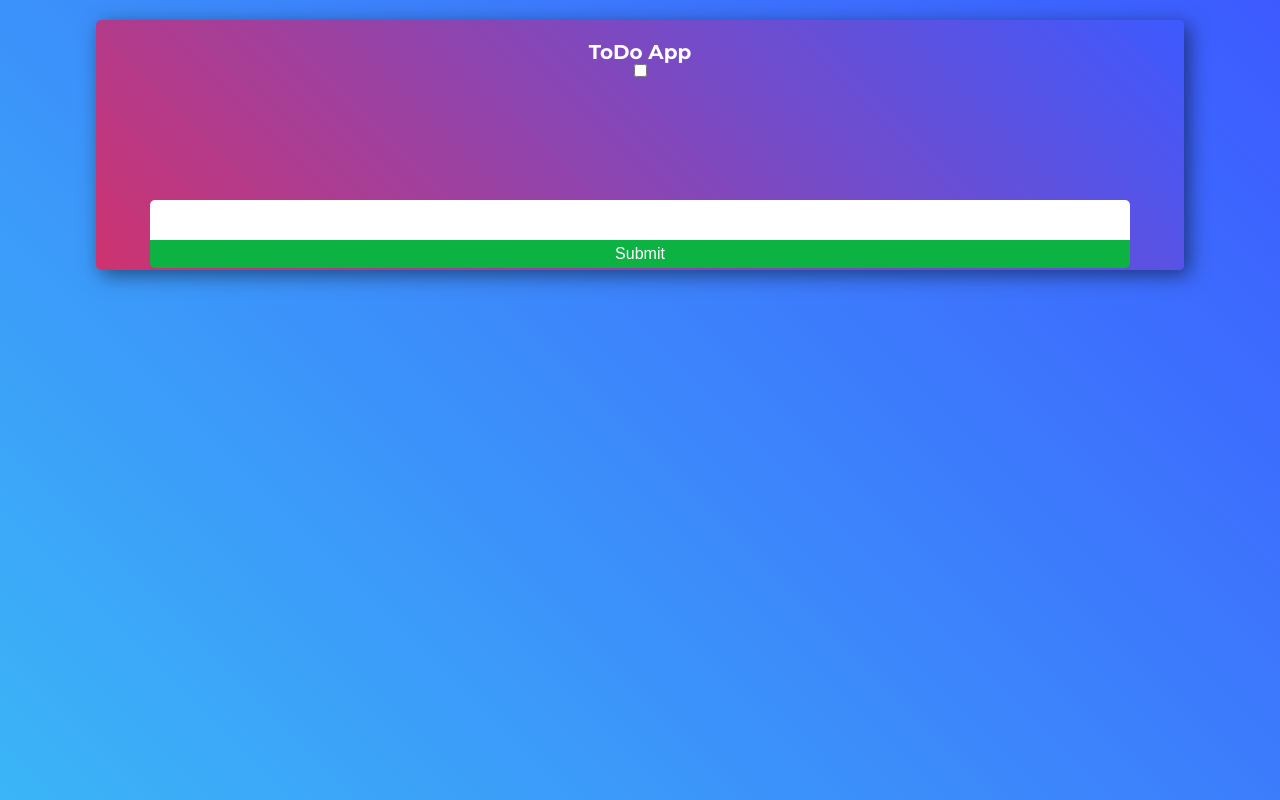
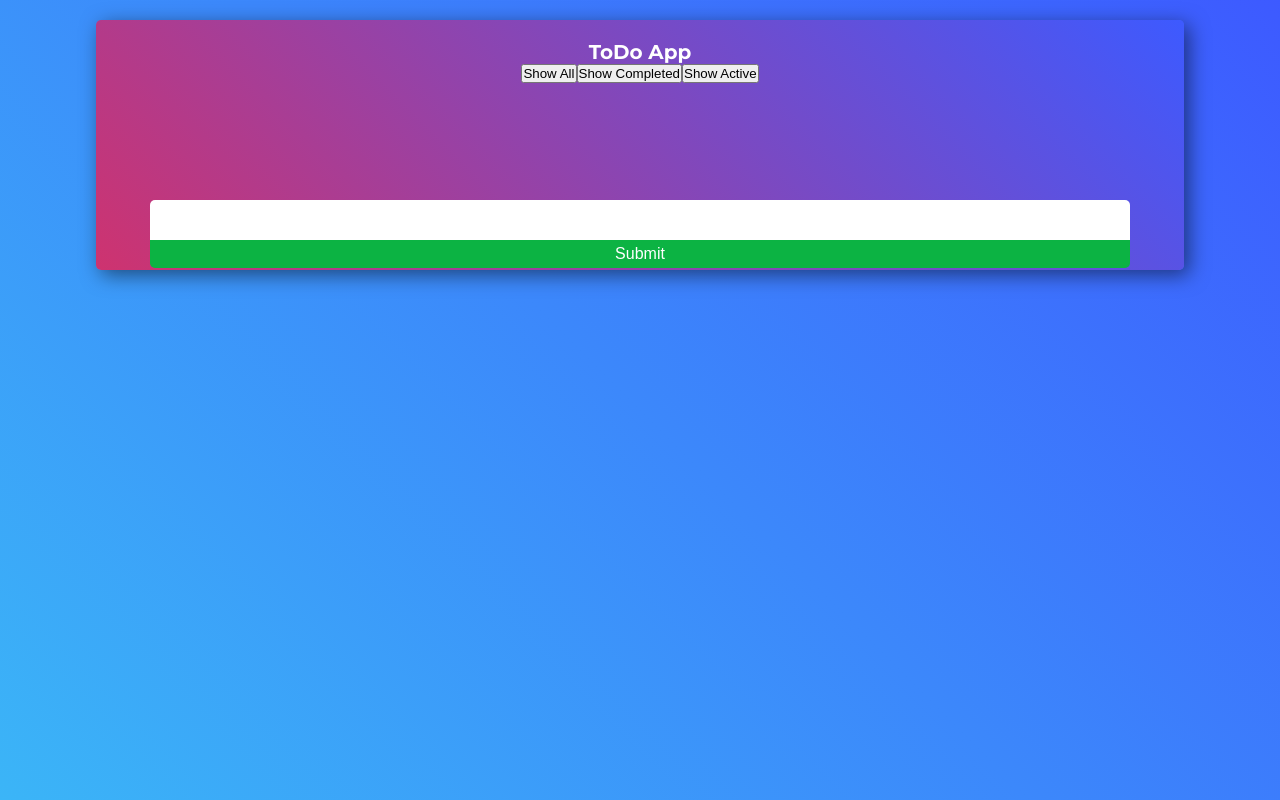
Before and after one commit to dragosbus/todo-react, a React (Create React App) app: page / in a window 1280 px wide. Built offline with nearby package versions, Linux system fonts and the light colour scheme.

Commit message:
filtering is working correctly

```diff
--- a/src/App.js
+++ b/src/App.js
@@ -7,10 +7,23 @@ import { Form } from './components/Form';
 import {Tasks} from './components/Tasks';
 import './App.css';
 
+const getVisibleTodos = (todos, filter) => {
+  switch(filter) {
+    case 'SHOW_ALL':
+      return todos;
+    case 'SHOW_COMPLETED':
+      return todos.filter(todo=> todo.completed);
+    case 'SHOW_ACTIVE':
+      return todos.filter(todo=> !todo.completed);
+  }
+};
+
 class App extends Component {
   render() {
-    let {dispatch, tasks, checked} = this.props;
-    console.log(this.props)
+    let {dispatch, tasks, filter} = this.props;
+    let todos=getVisibleTodos(tasks, filter);
+    console.log(this.props);
+    console.log(todos)
     const addTask = bindActionCreators(ActionTaskCreators.addTask, dispatch);
     const removeTask = bindActionCreators(ActionTaskCreators.removeTask, dispatch);
     const editTask = bindActionCreators(ActionTaskCreators.editTask, dispatch);
@@ -18,11 +31,11 @@ class App extends Component {
     const visibilityFilter = bindActionCreators(ActionTaskCreators.visibilityFilter, dispatch);
     return (
       <div className="app">
-        <Header checked={checked}/>
+        <Header filterTodos={visibilityFilter}/>
         <Form addTask={addTask}/>
         <Tasks
           id={tasks.id}
-          items={tasks}
+          items={todos}
           remove={removeTask}
           editAction = {editTask}
           complete={completeTask}
@@ -35,7 +48,7 @@ class App extends Component {
 const mapStateToProps = state => (
   {
     tasks: state.taskReducer,
-    checked: state.hideReducer
+    filter: state.visibilityFilter
   }
 );
 
--- a/src/components/Header.js
+++ b/src/components/Header.js
@@ -5,7 +5,11 @@ export class Header extends Component {
         return (
             <header>
                 <h1>ToDo App</h1>
-                <input type="checkbox" onChange={this.props.hideCompleted}/>
+                <div>
+                    <button onClick={()=>this.props.filterTodos('SHOW_ALL')}>Show All</button>
+                    <button onClick={()=>this.props.filterTodos('SHOW_COMPLETED')}>Show Completed</button>
+                    <button onClick={()=>this.props.filterTodos('SHOW_ACTIVE')}>Show Active</button>
+                </div>
             </header>
         );
     }
```
